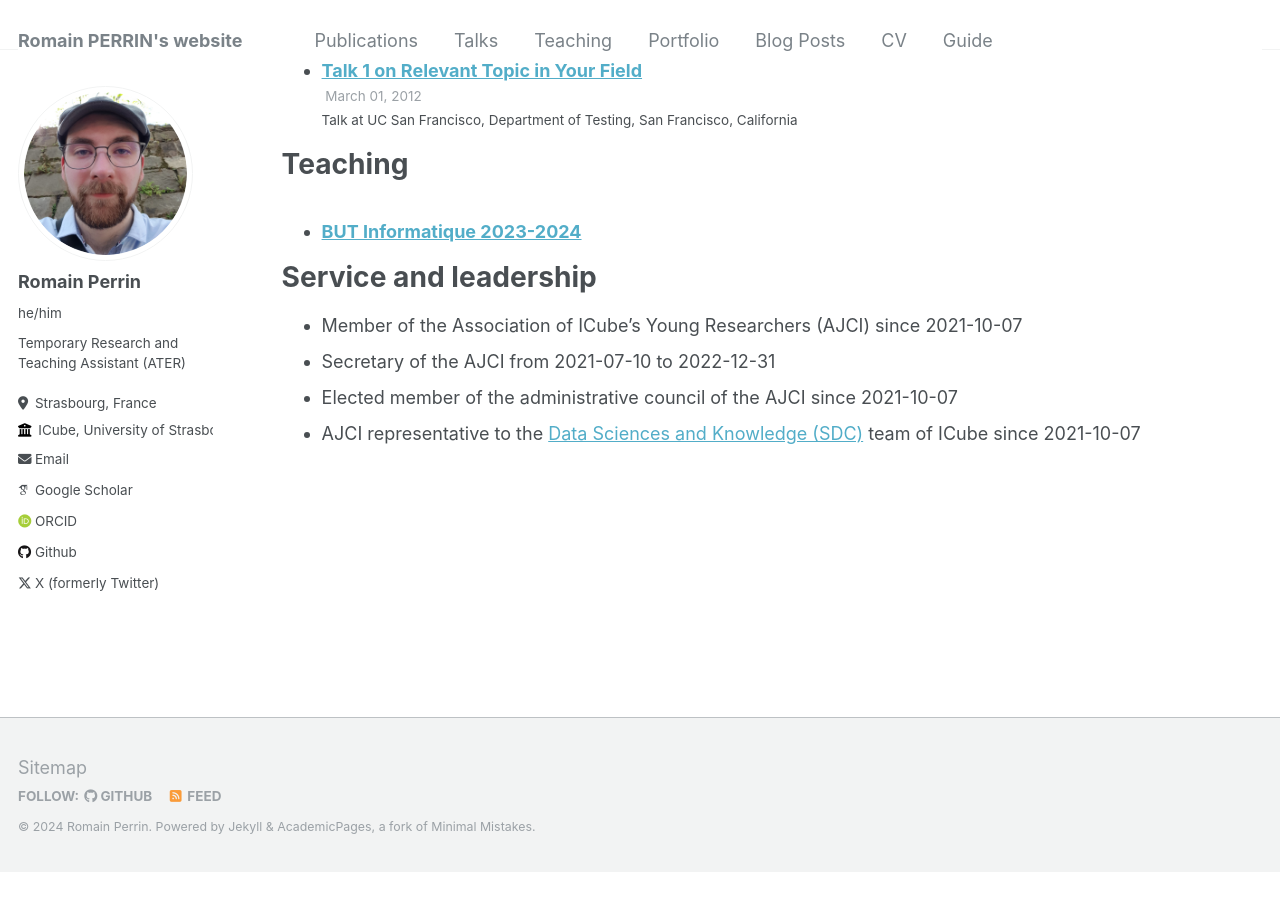
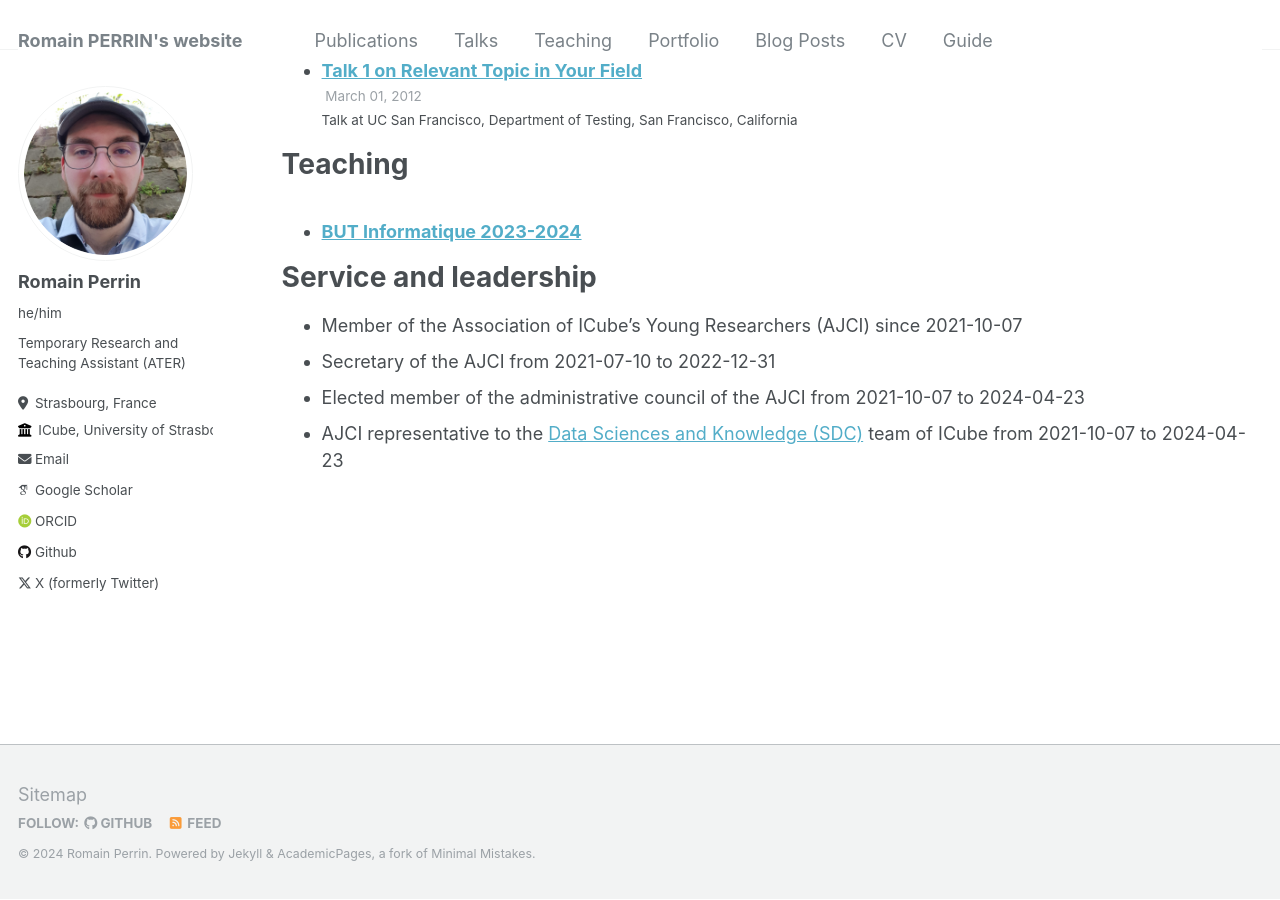
Before and after one commit to Romain96/Romain96.github.io, a Jekyll site: the page built from _pages/cv.md, in a window 1280 px wide and 900 px high, scrolled down 1613 px. Built offline with Jekyll 4.4.1, drawn with Linux system fonts in a browser that asks for light colours; some web fonts are replaced; before the commit the page ends 2486 px from its top, so only the background shows below that.

Commit message:
update cv

```diff
--- a/_pages/cv.md
+++ b/_pages/cv.md
@@ -11,12 +11,14 @@ redirect_from:
 
 Education
 ======
+
 * Ph.D in Conputer Science (Multi-scale hierarchical structures for histological image analysis), University of Strasbourg, 2024 (expected)
 * M.S. in Computer Science, University of Strasbourg, 2019
 * B.S. in Computer Science, University of Strasbourg, 2017
 
 Work experience
 ======
+
 * 10/2023 -: ATER (temporary research and teaching assistant)
   * IUT Robert Schuman, University of Strasbourg
   * Duties includes: Updates and improvements to template
@@ -35,6 +37,7 @@ Work experience
 
 Skills
 ======
+
 * Skill 1
 * Skill 2
   * Sub-skill 2.1
@@ -44,25 +47,29 @@ Skills
 
 Publications
 ======
+
   <ul>{% for post in site.publications reversed %}
     {% include archive-single-cv.html %}
   {% endfor %}</ul>
 
 Talks
 ======
+
   <ul>{% for post in site.talks reversed %}
     {% include archive-single-talk-cv.html  %}
   {% endfor %}</ul>
 
 Teaching
 ======
+
   <ul>{% for post in site.teaching reversed %}
     {% include archive-single-cv.html %}
   {% endfor %}</ul>
 
 Service and leadership
 ======
+
 * Member of the Association of ICube's Young Researchers (AJCI) since 2021-10-07
 * Secretary of the AJCI from 2021-07-10 to 2022-12-31
-* Elected member of the administrative council of the AJCI since 2021-10-07
-* AJCI representative to the [Data Sciences and Knowledge (SDC)](https://sdc.icube.unistra.fr/en/index.php/Home) team of ICube since 2021-10-07
+* Elected member of the administrative council of the AJCI from 2021-10-07 to 2024-04-23
+* AJCI representative to the [Data Sciences and Knowledge (SDC)](https://sdc.icube.unistra.fr/en/index.php/Home) team of ICube from 2021-10-07 to 2024-04-23
```
